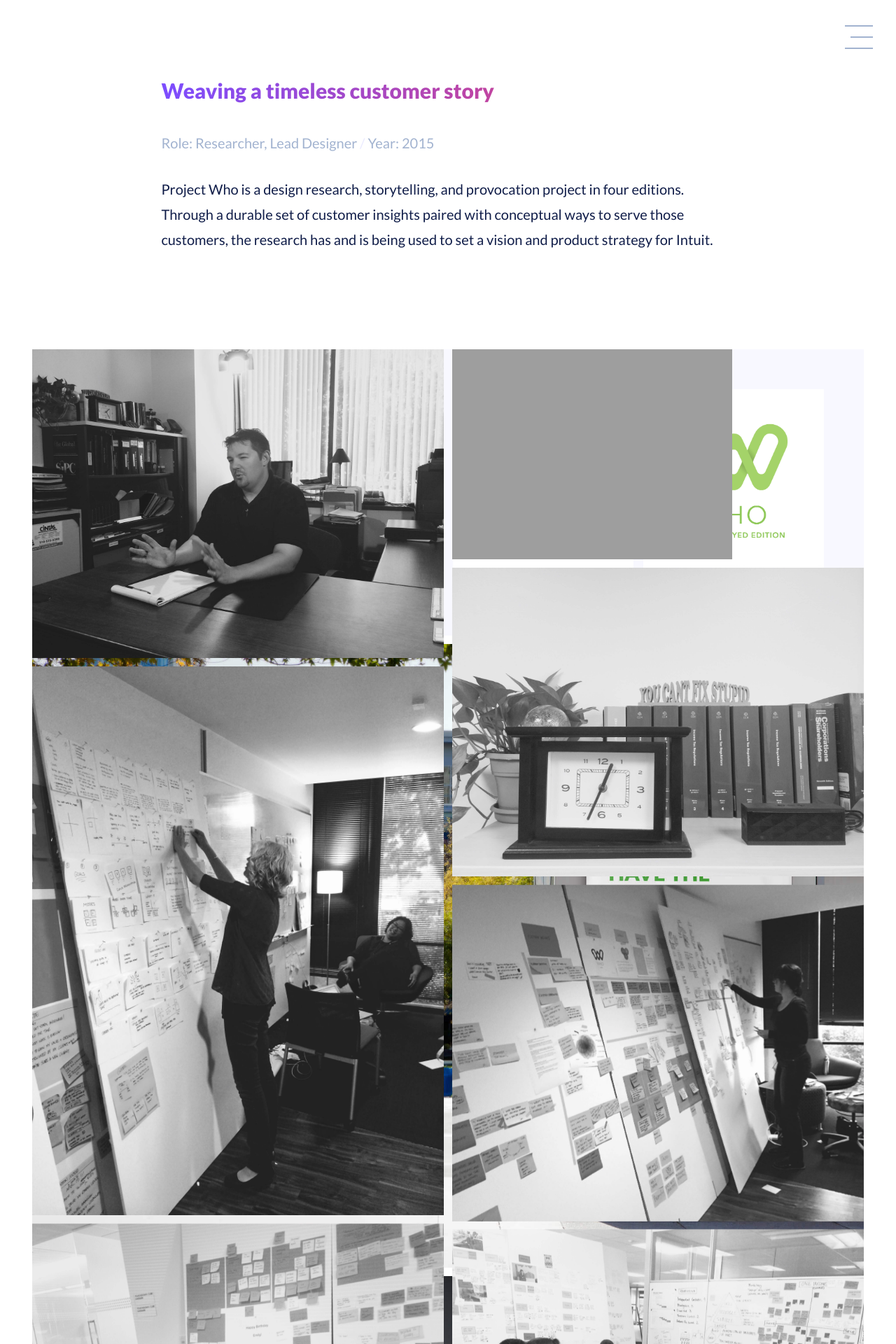
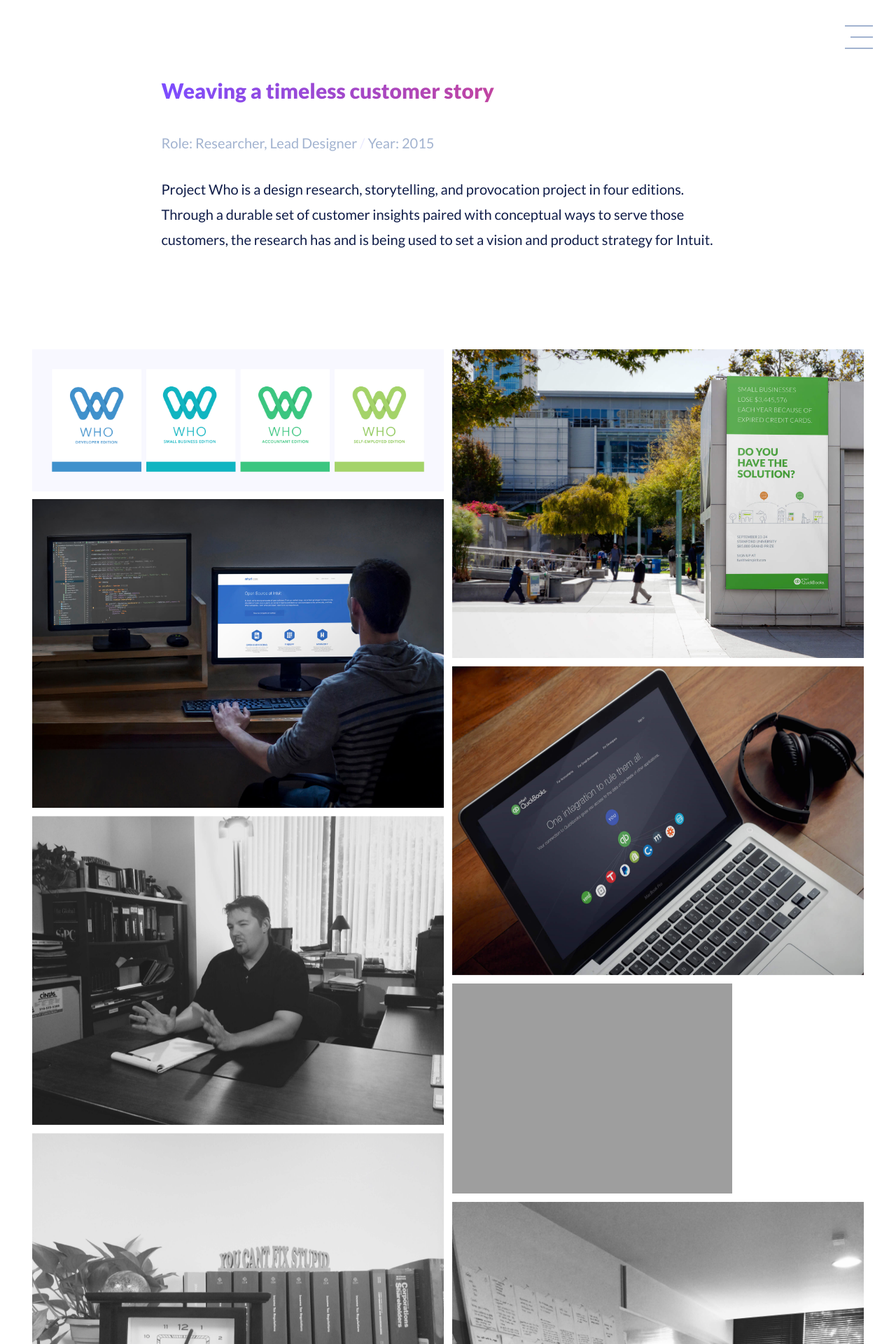
Before and after one commit to ericakatrak/ericakatrak.github.io, a Jekyll site: the page built from _posts/2016-09-04-who.md, in a window 1280 px wide. Shown: the top 1920 px of the page at 70% size. Built offline with Jekyll 4.4.1, drawn with Linux system fonts in a browser that asks for light colours.

Commit message:
Post update

```diff
--- a/_posts/2016-09-04-who.md
+++ b/_posts/2016-09-04-who.md
@@ -10,14 +10,11 @@
   <p>Project Who is a design research, storytelling, and provocation project in four editions. Through a durable set of customer insights paired with conceptual ways to serve those customers, the research has and is being used to set a vision and product strategy for Intuit.</p>
 </section>
 
-<ul class="grid fade">
-  <li class="full"><img src="{{ site.url }}/img/work/who2.png" alt="{{ page.alt }}" /></li>
-  <li class="full"><img src="{{ site.url }}/img/work/who12.jpg" alt="{{ page.alt }}" /></li>
-  <li class="full"><img src="{{ site.url }}/img/work/who13.jpg" alt="{{ page.alt }}" /></li>
-  <li class="full"><img src="{{ site.url }}/img/work/who14.jpg" alt="{{ page.alt }}" /></li>
-</ul>
-
 <ul class="grid fade" id="grid">
+  <li><img src="{{ site.url }}/img/work/who2.png" alt="{{ page.alt }}" /></li>
+  <li><img src="{{ site.url }}/img/work/who12.jpg" alt="{{ page.alt }}" /></li>
+  <li><img src="{{ site.url }}/img/work/who13.jpg" alt="{{ page.alt }}" /></li>
+  <li><img src="{{ site.url }}/img/work/who14.jpg" alt="{{ page.alt }}" /></li>
   <li><img src="{{ site.url }}/img/work/who3.jpg" alt="{{ page.alt }}" /></li>
   <li><img src="{{ site.url }}/img/work/who4.jpg" alt="{{ page.alt }}" /></li>
   <li><img src="{{ site.url }}/img/work/who5.jpg" alt="{{ page.alt }}" /></li>
--- a/css/style.css
+++ b/css/style.css
@@ -108,11 +108,10 @@
 	width: calc(98% / 2);
 	opacity: 0;
 }
-.grid li.full {
+.grid-full li {
 	width: 99%;
 	width: -webkit-calc(99% / 1);
 	width: calc(99% / 1);
-	opacity: 1;
 }
 
 .grid li.shown,
```
